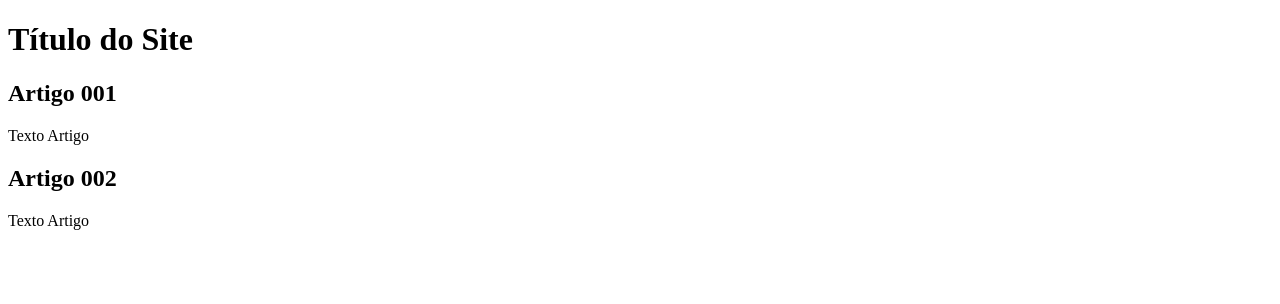
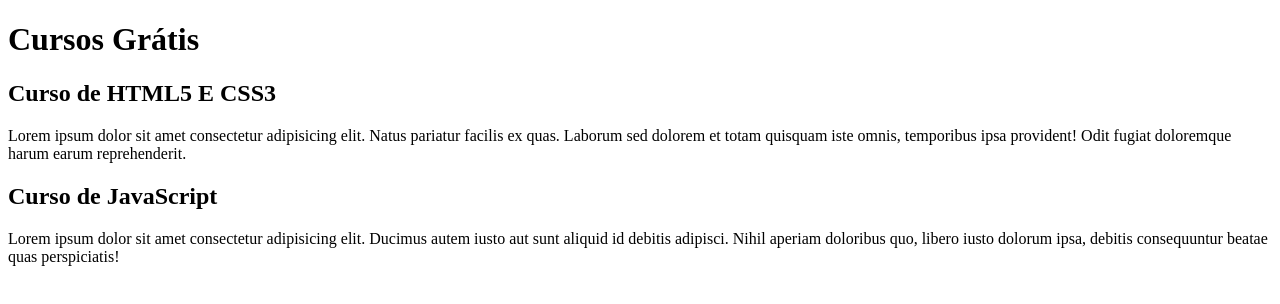
Before and after one commit to mykallella/projeto-site, a plain HTML site: page index.html in a window 1280 px wide. Drawn offline with Linux system fonts and the light colour scheme.

Commit message:
comecei a escrever o conteúdo

```diff
--- a/index.html
+++ b/index.html
@@ -11,15 +11,15 @@
 <body>
     <main>
         <header>
-            <h1>Título do Site </h1>
+            <h1>Cursos Grátis</h1>
         </header>
         <article>
-            <h2>Artigo 001</h2>
-            <p>Texto Artigo</p>
+            <h2>Curso de HTML5 E CSS3</h2>
+            <p>Lorem ipsum dolor sit amet consectetur adipisicing elit. Natus pariatur facilis ex quas. Laborum sed dolorem et totam quisquam iste omnis, temporibus ipsa provident! Odit fugiat doloremque harum earum reprehenderit.</p>
         </article>
         <article>
-            <h2>Artigo 002</h2>
-            <p>Texto Artigo</p>
+            <h2>Curso de JavaScript</h2>
+            <p>Lorem ipsum dolor sit amet consectetur adipisicing elit. Ducimus autem iusto aut sunt aliquid id debitis adipisci. Nihil aperiam doloribus quo, libero iusto dolorum ipsa, debitis consequuntur beatae quas perspiciatis!</p>
         </article>
     </main>
 </body>
```
